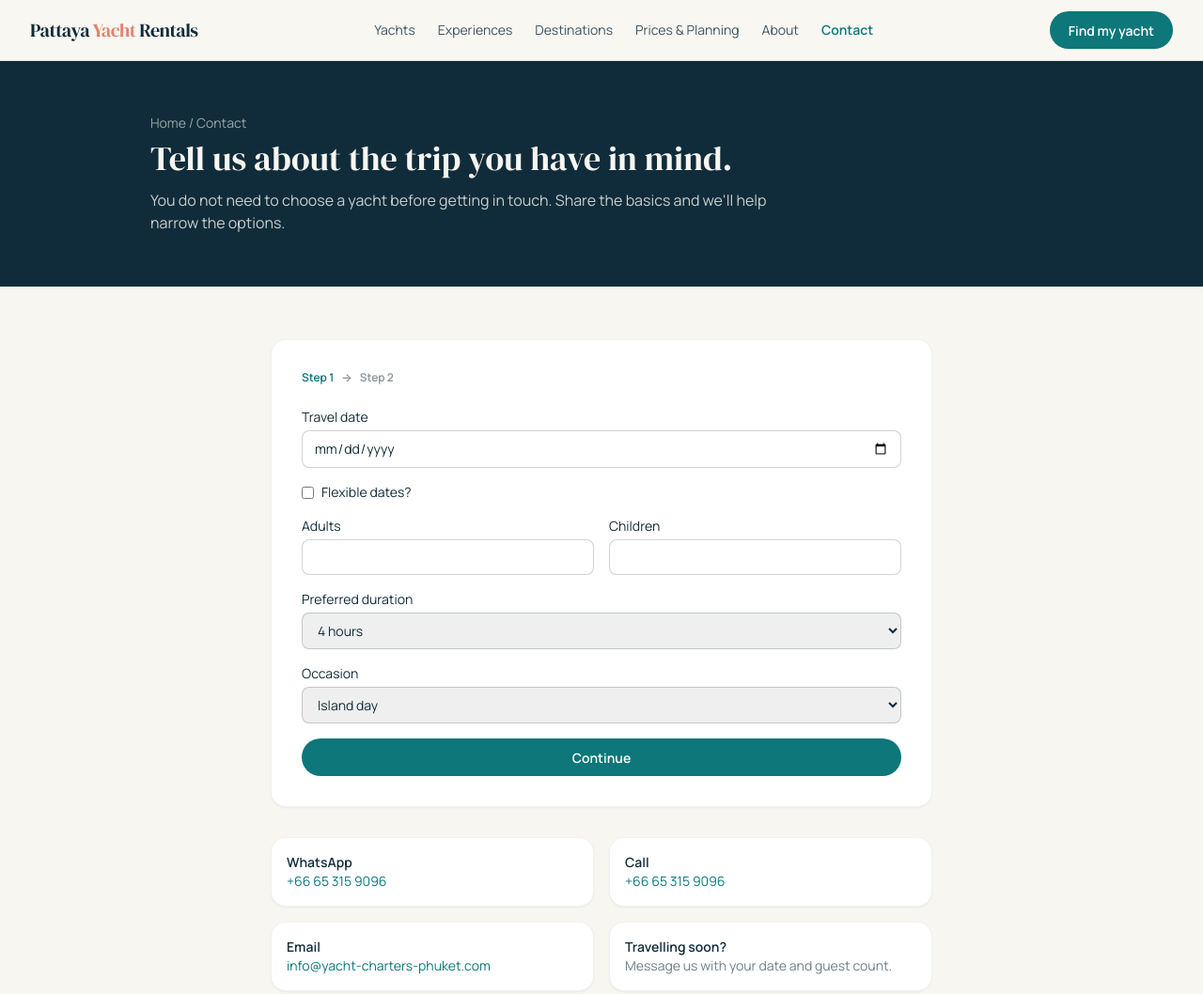
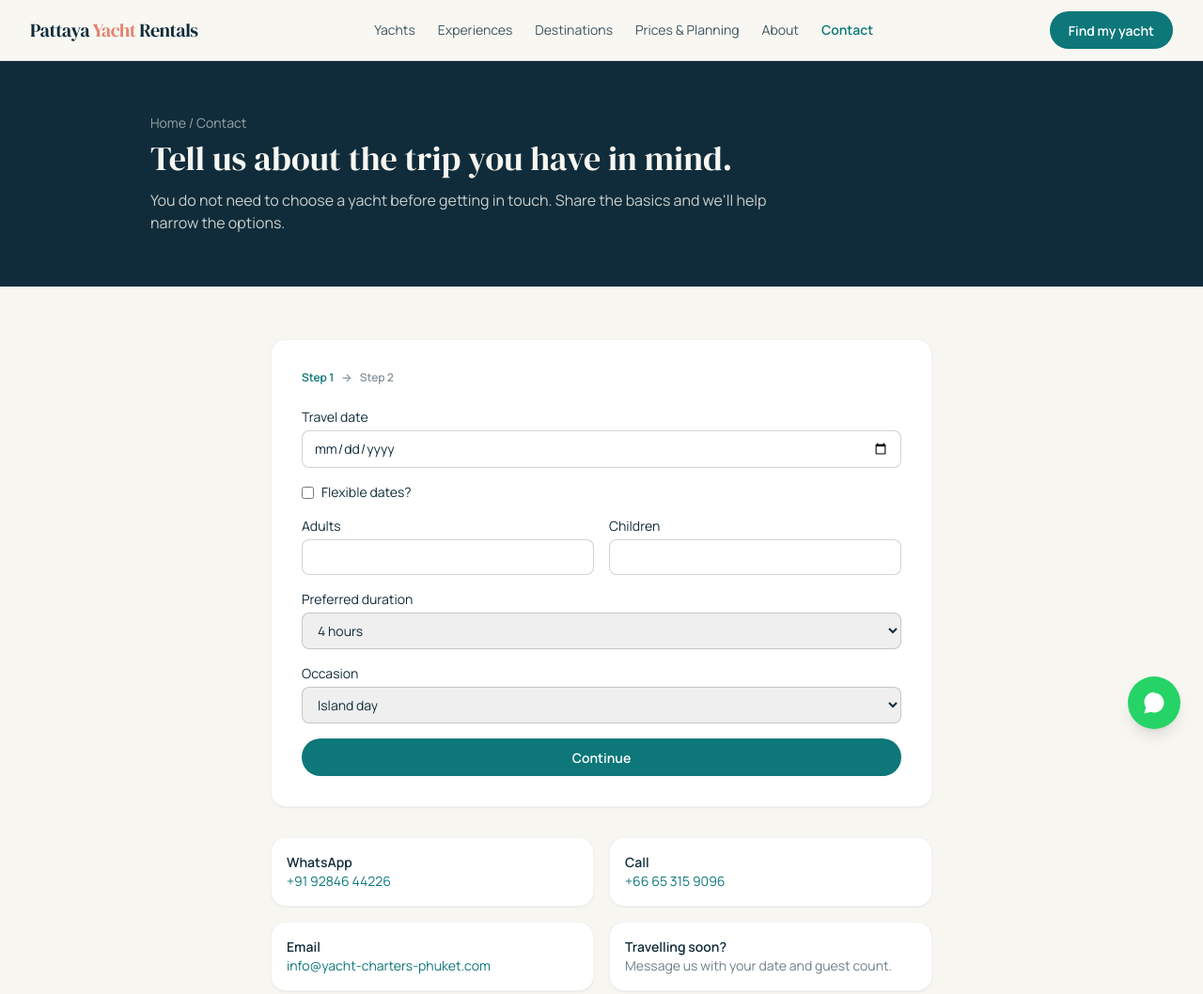
Before and after one commit to hrithik1520/pattaya-yacht-rentals, a website: page contact.html in a window 1280 px wide. Shown: the top 1058 px of the page at 94% size. Drawn offline with Linux system fonts and the light colour scheme.

Commit message:
Add floating WhatsApp button with product-aware prefilled messages
Message auto-includes yacht/destination name and link when opened from
that page. Updated WhatsApp contact number site-wide.

```diff
--- a/contact.html
+++ b/contact.html
@@ -109,7 +109,7 @@
   </div>
 
   <div class="grid sm:grid-cols-2 gap-4 mt-8 text-sm">
-    <div class="card p-4"><p class="font-semibold text-navy">WhatsApp</p><a href="https://wa.me/66653159096" target="_blank" rel="noopener" class="text-teal">+66 65 315 9096</a></div>
+    <div class="card p-4"><p class="font-semibold text-navy">WhatsApp</p><a href="https://wa.me/919284644226" target="_blank" rel="noopener" class="text-teal">+91 92846 44226</a></div>
     <div class="card p-4"><p class="font-semibold text-navy">Call</p><a href="tel:+66653159096" class="text-teal">+66 65 315 9096</a></div>
     <div class="card p-4"><p class="font-semibold text-navy">Email</p><a href="mailto:info@yacht-charters-phuket.com" class="text-teal">info@yacht-charters-phuket.com</a></div>
     <div class="card p-4"><p class="font-semibold text-navy">Travelling soon?</p><p class="text-navy/60">Message us with your date and guest count.</p></div>
--- a/js/layout.js
+++ b/js/layout.js
@@ -1,4 +1,31 @@
-// Shared header/footer + sticky mobile action bar, injected on every page.
+// Shared header/footer + floating WhatsApp button, injected on every page.
+const WHATSAPP_NUMBER = "919284644226";
+
+// Builds a WhatsApp deep link. On a yacht or destination detail page, the message
+// automatically includes that page's name and URL so the chat opens with context.
+function buildWhatsAppLink() {
+  const path = window.location.pathname;
+  const url = window.location.href;
+  let message = "Hi! I'd like to enquire about a private yacht charter.";
+
+  const yachtMatch = path.match(/\/yachts\/([^/]+)\/?$/);
+  const destMatch = path.match(/\/destinations\/([^/]+)\/?$/);
+
+  if (yachtMatch && typeof getYacht === "function") {
+    const y = getYacht(yachtMatch[1]);
+    if (y) message = `Hi! I'm interested in the ${y.name} (${y.type}) — ${url}. Could you share current availability and pricing?`;
+  } else if (destMatch && typeof getDestination === "function") {
+    const d = getDestination(destMatch[1]);
+    if (d) message = `Hi! I'd like to plan a charter to ${d.name} — ${url}. Could you suggest a suitable yacht?`;
+  }
+
+  return `https://wa.me/${WHATSAPP_NUMBER}?text=${encodeURIComponent(message)}`;
+}
+
+function whatsAppIconSvg() {
+  return `<svg width="28" height="28" viewBox="0 0 32 32" fill="currentColor" aria-hidden="true"><path d="M16.004 3C9.377 3 4 8.377 4 15.004c0 2.393.7 4.62 1.902 6.492L4 29l7.69-1.87a11.94 11.94 0 0 0 4.314.8h.001C22.63 27.93 28 22.554 28 15.926 28 9.298 22.63 3.92 16.004 3.92zm0 0"/><path fill="#fff" d="M22.5 19.07c-.35-.176-2.07-1.02-2.39-1.137-.32-.117-.553-.176-.786.176-.233.35-.9 1.137-1.104 1.37-.203.234-.406.263-.756.088-.35-.176-1.48-.545-2.82-1.74-1.043-.93-1.748-2.078-1.953-2.428-.204-.35-.022-.54.154-.714.158-.157.35-.41.525-.615.176-.204.234-.35.35-.585.117-.234.06-.44-.03-.615-.088-.176-.786-1.894-1.078-2.594-.284-.68-.573-.588-.786-.6-.203-.01-.437-.012-.67-.012-.234 0-.615.088-.937.44-.322.35-1.23 1.202-1.23 2.93 0 1.73 1.26 3.4 1.435 3.635.176.234 2.478 3.784 6.005 5.307.84.363 1.494.58 2.005.742.842.267 1.608.23 2.213.14.675-.1 2.07-.845 2.362-1.66.292-.816.292-1.516.204-1.66-.088-.146-.32-.234-.67-.41z"/></svg>`;
+}
+
 function siteHeader(active) {
   const link = (href, label, key) =>
     `<a href="${href}" class="nav-link ${active === key ? "text-teal font-semibold" : ""}">${label}</a>`;
@@ -68,7 +95,7 @@ function siteFooter() {
       <div>
         <p class="text-sm font-semibold uppercase tracking-wide text-coral mb-3">Contact</p>
         <ul class="space-y-2 text-sm text-cream/80">
-          <li><a href="https://wa.me/66653159096" target="_blank" rel="noopener" class="hover:text-white">WhatsApp: +66 65 315 9096</a></li>
+          <li><a href="${buildWhatsAppLink()}" target="_blank" rel="noopener" class="hover:text-white">WhatsApp: +91 92846 44226</a></li>
           <li><a href="tel:+66653159096" class="hover:text-white">Call: +66 65 315 9096</a></li>
           <li><a href="mailto:info@yacht-charters-phuket.com" class="hover:text-white">Email: info@yacht-charters-phuket.com</a></li>
           <li>Ao Po Grand Marina, Phuket 83110</li>
@@ -79,11 +106,16 @@ function siteFooter() {
       &copy; 2026 Pattaya Yacht Rentals. Rates and availability are confirmed by our team before booking.
     </div>
   </footer>
-  <div class="fixed bottom-0 inset-x-0 z-40 md:hidden bg-navy/95 backdrop-blur border-t border-cream/10 flex">
-    <a href="https://wa.me/66653159096" target="_blank" rel="noopener" class="flex-1 text-center py-3 text-cream font-semibold text-sm border-r border-cream/10">WhatsApp</a>
+  <div id="mobileActionBar" class="fixed bottom-0 inset-x-0 z-40 md:hidden bg-navy/95 backdrop-blur border-t border-cream/10 flex">
+    <a id="mobileWaLink" target="_blank" rel="noopener" class="flex-1 text-center py-3 text-cream font-semibold text-sm border-r border-cream/10">WhatsApp</a>
     <a href="/contact.html" class="flex-1 text-center py-3 text-coral font-semibold text-sm">Get a quote</a>
   </div>
-  <div class="h-14 md:hidden"></div>`;
+  <div class="h-14 md:hidden"></div>
+  <a id="floatingWaBtn" target="_blank" rel="noopener" aria-label="Chat with us on WhatsApp"
+     class="hidden md:flex fixed bottom-6 right-6 z-40 w-14 h-14 rounded-full items-center justify-center shadow-lg transition hover:scale-105"
+     style="background:#25D366;color:#fff;">
+    ${whatsAppIconSvg()}
+  </a>`;
 }
 
 function mountLayout(active) {
@@ -92,4 +124,8 @@ function mountLayout(active) {
   const menuBtn = document.getElementById("menuBtn");
   const mobileMenu = document.getElementById("mobileMenu");
   menuBtn.addEventListener("click", () => mobileMenu.classList.toggle("hidden"));
+
+  const waLink = buildWhatsAppLink();
+  document.getElementById("floatingWaBtn").href = waLink;
+  document.getElementById("mobileWaLink").href = waLink;
 }
```
Also changed, not shown: index.html (+1 -1 lines), css/tailwind.css.
